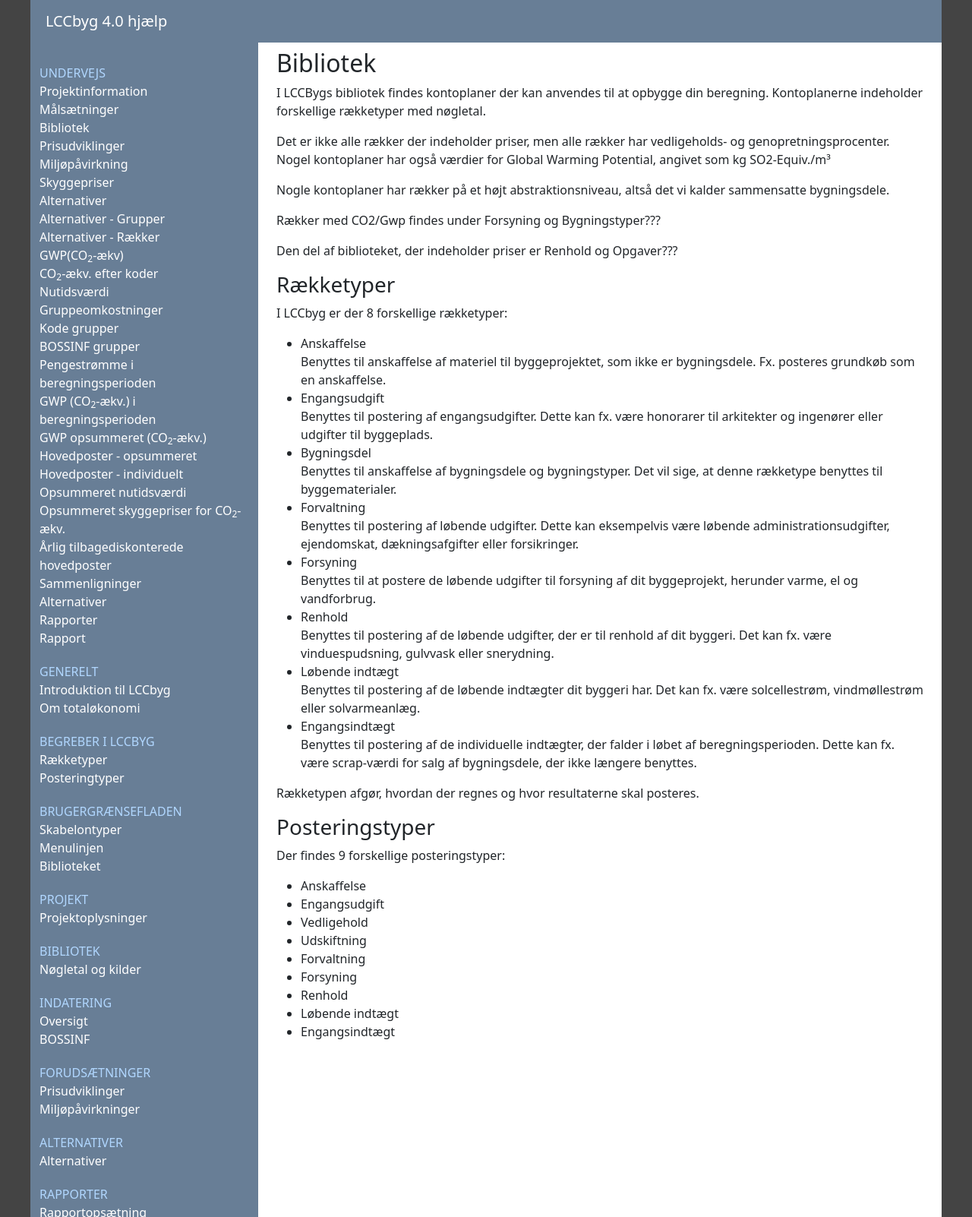
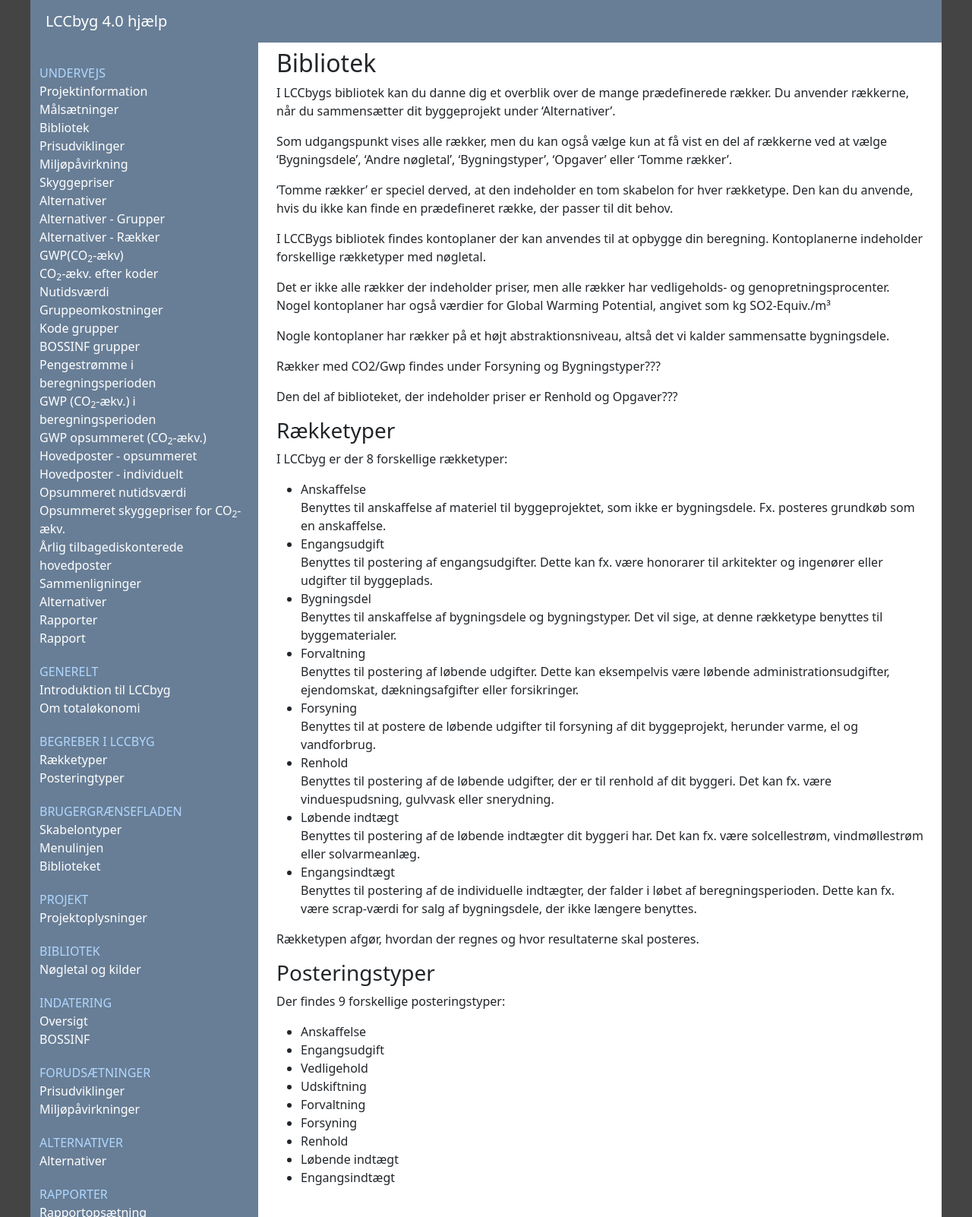
Before and after one commit to LccBuild/lccbyg-docs, a Jekyll site: the page built from docs/help/40/da/library/mainlibraries.md, in a window 1280 px wide. Shown: the whole page at 76% size. Built offline with Jekyll 4.4.1, drawn with Linux system fonts in a browser that asks for light colours.

Commit message:
Update mainlibraries.md

```diff
--- a/docs/help/40/da/library/mainlibraries.md
+++ b/docs/help/40/da/library/mainlibraries.md
@@ -3,6 +3,22 @@ layout: lccbyghelp40
 title: "Bibliotek"
 date: "2024-01-01"
 ---
+
+I LCCbygs bibliotek kan du danne dig et overblik over de mange prædefinerede rækker.
+Du anvender rækkerne, når du sammensætter dit byggeprojekt under 'Alternativer'.
+
+Som udgangspunkt vises alle rækker, men du kan også vælge kun at få vist en del af rækkerne ved at vælge 'Bygningsdele', 'Andre nøgletal', 'Bygningstyper', 'Opgaver' eller 'Tomme rækker'.
+
+'Tomme rækker' er speciel derved, at den indeholder en tom skabelon for hver rækketype. Den kan du anvende, hvis du ikke kan finde en prædefineret række, der passer til dit behov.
+
+
+
+
+
+
+
+
+
 
 
 
```
